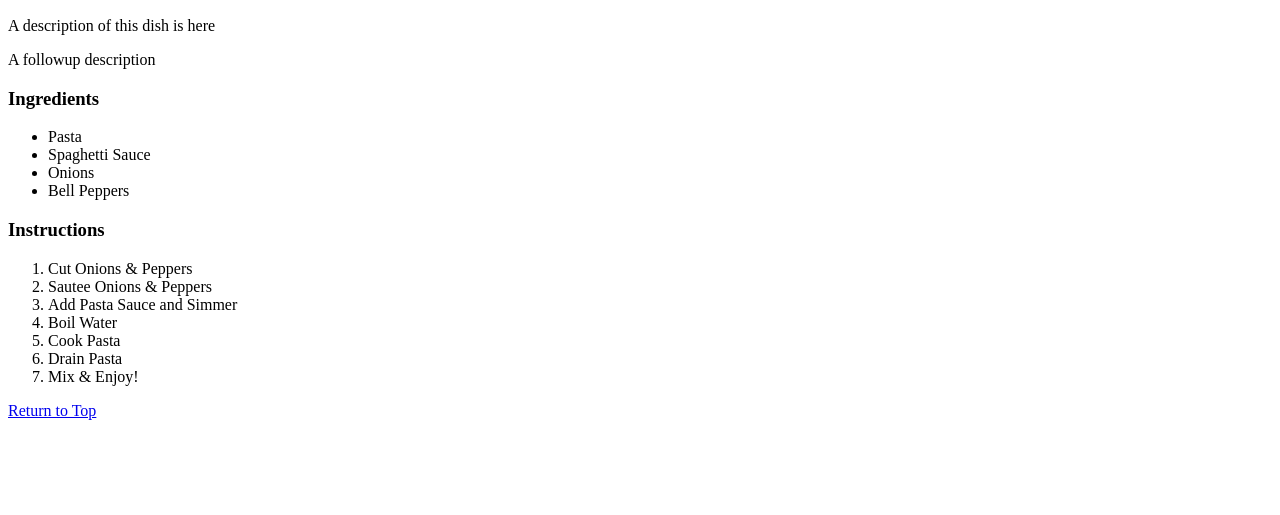
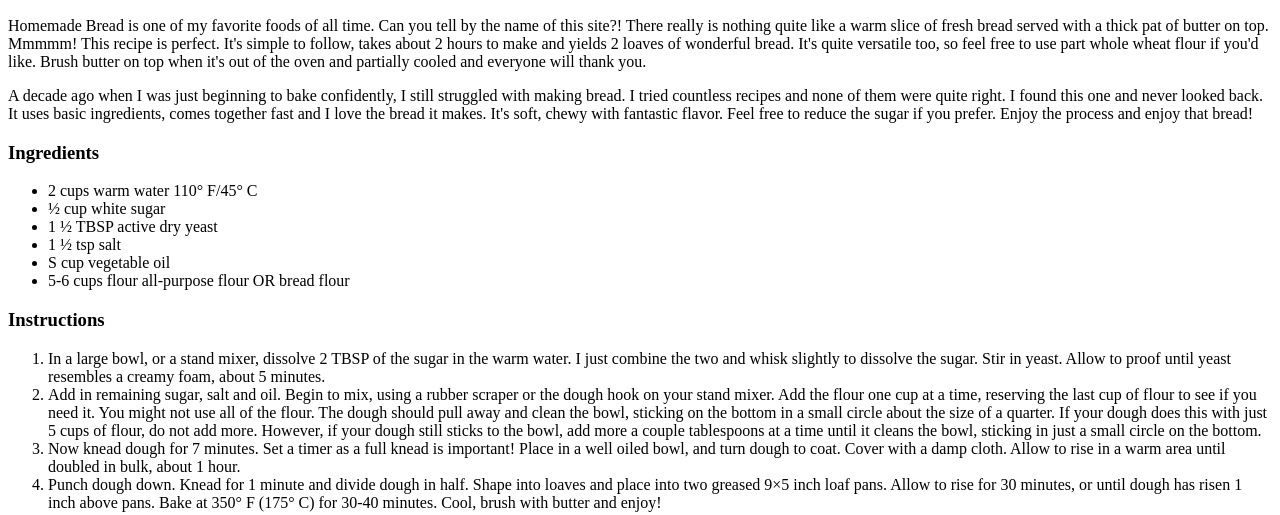
Before and after one commit to Kyle-Heard/odin-recipes, a plain HTML site: page recipes/breadrecipe.html in a window 1280 px wide. Shown: the part 409-924 px from the top of the page. Before the commit the page ends 837 px from the top, so only its background shows below. Drawn offline with Linux system fonts and the light colour scheme.

Commit message:
Added Return to Top button on all recipes. Edited & Completed Bread Recipe. Edited & Completed Chicken Recipe.

```diff
--- a/recipes/breadrecipe.html
+++ b/recipes/breadrecipe.html
@@ -1,33 +1,58 @@
 <!DOCTYPE html>
 <html lang="en">
+
 <head>
     <meta charset="UTF-8">
     <title>Bread Recipe</title>
 </head>
+
 <body>
     <a href="../index.html">Home</a>
     <h1>Bread Recipe</h1>
-    <img src="https://images.pexels.com/photos/263168/pexels-photo-263168.jpeg?auto=compress&cs=tinysrgb&w=1260&h=750&dpr=1">
-    <p>A description of this dish is here</p>
-    <p>A followup description</p>
+    <img
+        src="https://images.pexels.com/photos/263168/pexels-photo-263168.jpeg?auto=compress&cs=tinysrgb&w=1260&h=750&dpr=1">
+    <p> Homemade Bread is one of my favorite foods of all time. Can you tell by the name of this site?! There really is
+        nothing quite like a warm slice of fresh bread served with a thick pat of butter on top. Mmmmm! This recipe is
+        perfect. It's simple to follow, takes about 2 hours to make and yields 2 loaves of wonderful bread. It's quite
+        versatile too, so feel free to use part whole wheat flour if you'd like. Brush butter on top when it's out of
+        the oven and partially cooled and everyone will thank you.</p>
+    <p>A decade ago when I was just beginning to bake confidently, I still struggled with making bread. I tried
+        countless recipes and none of them were quite right. I found this one and never looked back. It uses basic
+        ingredients, comes together fast and I love the bread it makes. It's soft, chewy with fantastic flavor. Feel
+        free to reduce the sugar if you prefer. Enjoy the process and enjoy that bread!</p>
     <h3>Ingredients</h2>
         <ul>
-        <li>Pasta</li>
-        <li>Spaghetti Sauce</li>
-        <li>Onions</li>
-        <li>Bell Peppers</li>
+            <li>2 cups warm water 110° F/45° C</li>
+            <li>½ cup white sugar</li>
+            <li>1 ½ TBSP active dry yeast</li>
+            <li>1 ½ tsp salt</li>
+            <li>S cup vegetable oil</li>
+            <li>5-6 cups flour all-purpose flour OR bread flour</li>
         </ul>
         <h3>Instructions</h3>
         <ol>
-        <li>Cut Onions & Peppers</li>
-        <li>Sautee Onions & Peppers</li>
-        <li>Add Pasta Sauce and Simmer</li>
-        <li>Boil Water</li>
-        <li>Cook Pasta</li>
-        <li>Drain Pasta</li>
-        <li>Mix & Enjoy!</li>
+            <li>In a large bowl, or a stand mixer, dissolve 2 TBSP of the sugar in the warm water.
+                I just combine the two and whisk slightly to dissolve the sugar. Stir in yeast.
+                Allow to proof until yeast resembles a creamy foam, about 5 minutes.</li>
+            <li>Add in remaining sugar, salt and oil. Begin to mix, using a rubber scraper or the dough hook on your
+                stand
+                mixer. Add the flour one cup at a time, reserving the last cup of flour to see if you need it. You might
+                not
+                use all of the flour. The dough should pull away and clean the bowl, sticking on the bottom in a small
+                circle about the size of a quarter. If your dough does this with just 5 cups of flour, do not add more.
+                However, if your dough still sticks to the bowl, add more a couple tablespoons at a time until it cleans
+                the
+                bowl, sticking in just a small circle on the bottom.</li>
+            <li>Now knead dough for 7 minutes. Set a timer as a full knead is important! Place in a well oiled bowl, and
+                turn dough to coat. Cover with a damp cloth. Allow to rise in a warm area until doubled in bulk, about 1
+                hour.</li>
+            <li>Punch dough down. Knead for 1 minute and divide dough in half. Shape into loaves and place into two
+                greased
+                9×5 inch loaf pans. Allow to rise for 30 minutes, or until dough has risen 1 inch above pans.
+                Bake at 350° F (175° C) for 30-40 minutes. Cool, brush with butter and enjoy!</li>
         </ol>
 
         <a href="#top">Return to Top</a>
 </body>
+
 </html>
```
Also changed, not shown: recipes/chickenrecipe.html (+9 -12 lines), recipes/spgahetti.html (+5 -5 lines). Lines whose indentation alone changed are shown as unchanged.
